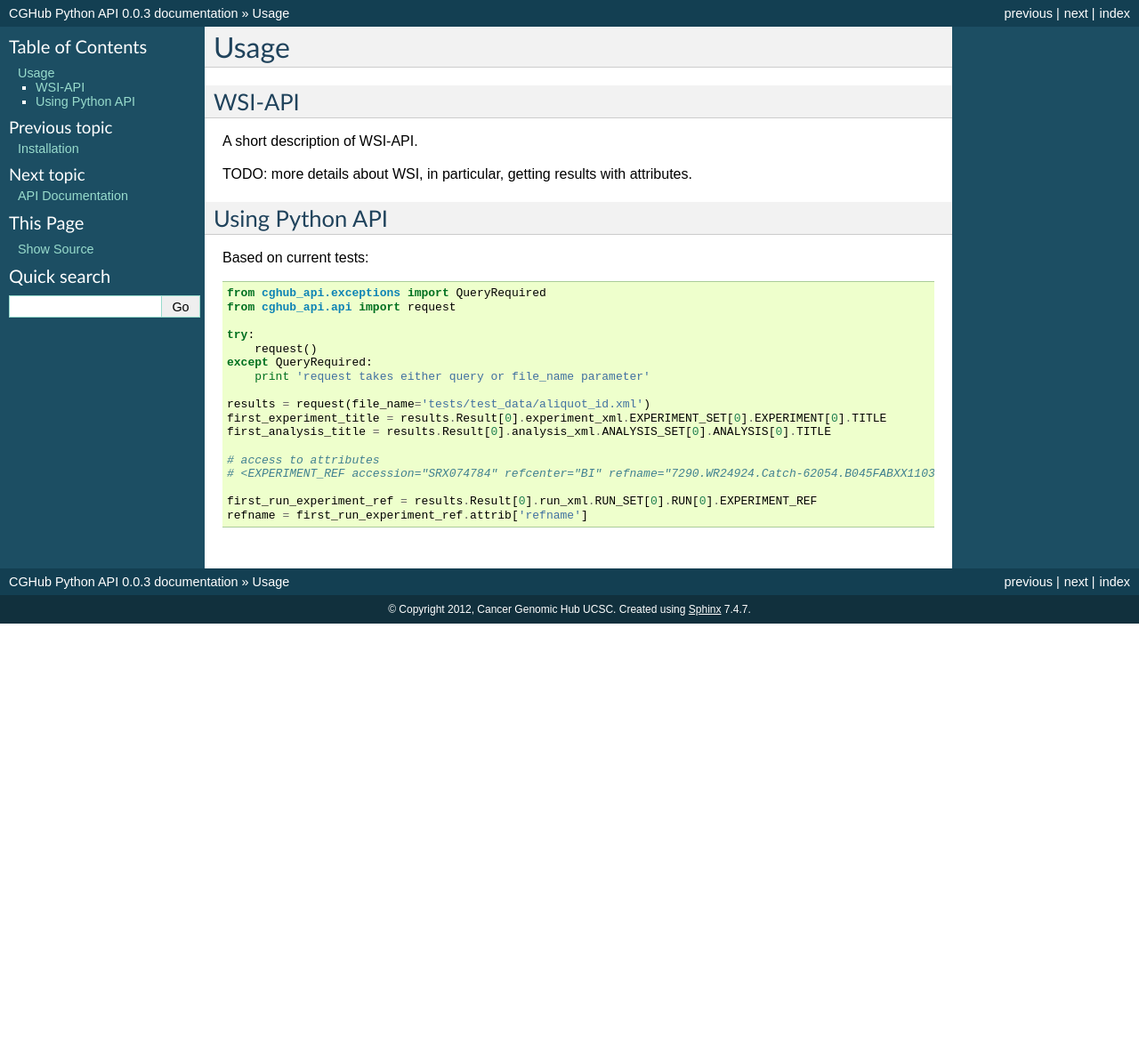
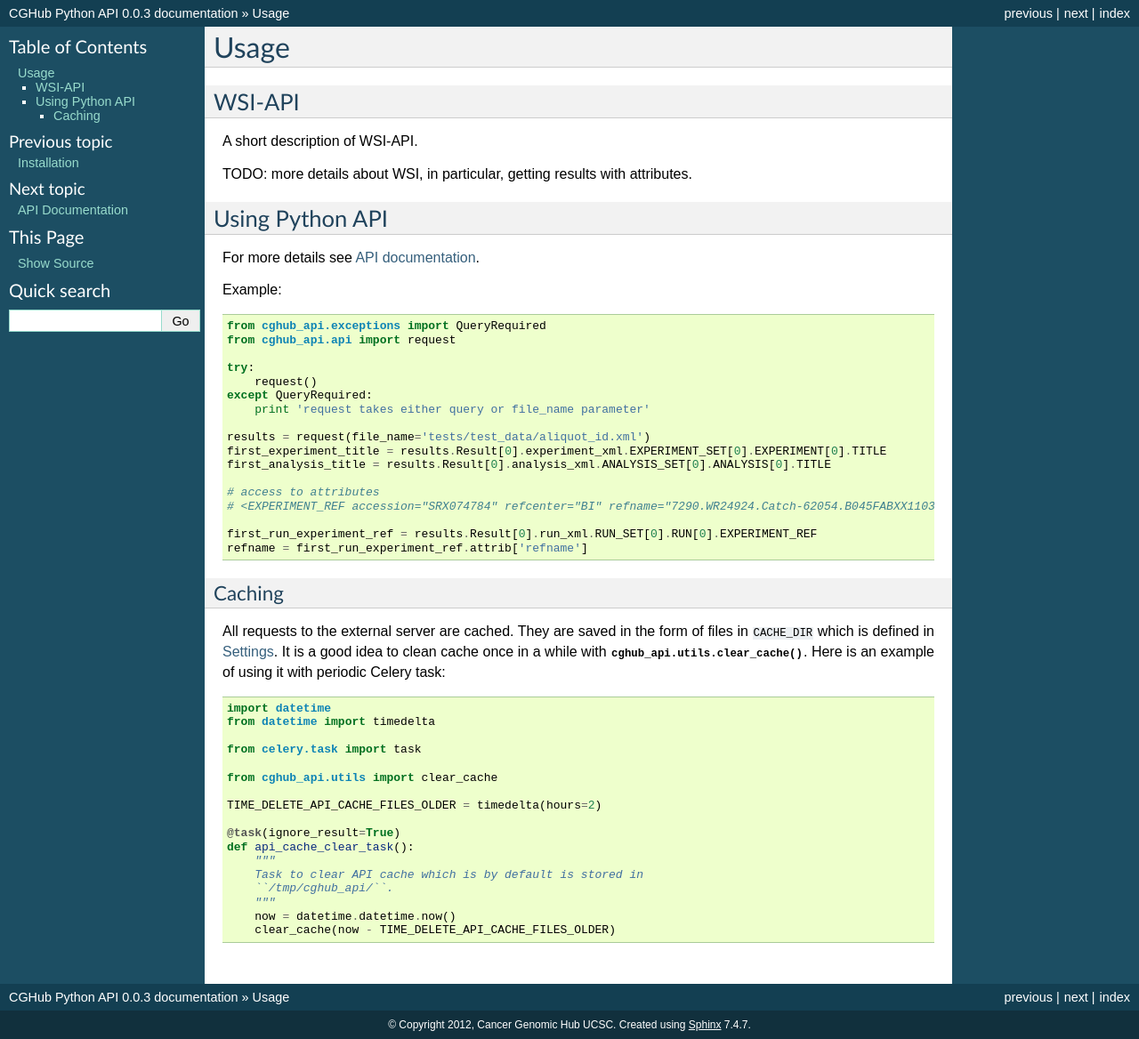
Before and after one commit to dudarev/cghub, a Sphinx documentation site: the page built from cghub_api/docs/source/usage.rst, in a window 1280 px wide. Shown: the whole page at 89% size. Built offline with Sphinx 7.4.7, drawn with Linux system fonts in a browser that asks for light colours; before the commit the page ends 900 px from its top, so only the background shows below that.

Commit message:
ticket:37 described how to clean cache

```diff
--- a/cghub_api/docs/source/cghub_api.rst
+++ b/cghub_api/docs/source/cghub_api.rst
@@ -22,7 +22,7 @@ cghub_api.api
 
     .. automethod:: cghub_api.api.Results.__init__
 
-.. _configuration
+.. _settings:
 
 Settings
 --------------
--- a/cghub_api/docs/source/usage.rst
+++ b/cghub_api/docs/source/usage.rst
@@ -15,7 +15,9 @@ TODO: more details about WSI, in particular, getting results with attributes.
 Using Python API
 ---------------------
 
-Based on current tests:
+For more details see :ref:`API documentation <api>`.
+
+Example:
 
 .. code-block:: python
 
@@ -36,3 +38,30 @@ Based on current tests:
 
     first_run_experiment_ref = results.Result[0].run_xml.RUN_SET[0].RUN[0].EXPERIMENT_REF
     refname = first_run_experiment_ref.attrib['refname']
+
+Caching
+~~~~~~~
+
+All requests to the external server are cached. They are saved in the form of files in ``CACHE_DIR`` which is defined in :ref:`settings`.
+It is a good idea to clean cache once in a while with :func:`cghub_api.utils.clear_cache`.
+Here is an example of using it with periodic Celery task:
+
+.. code-block:: python
+
+    import datetime
+    from datetime import timedelta
+
+    from celery.task import task
+
+    from cghub_api.utils import clear_cache
+
+    TIME_DELETE_API_CACHE_FILES_OLDER = timedelta(hours=2)
+
+    @task(ignore_result=True)
+    def api_cache_clear_task():
+        """
+        Task to clear API cache which is by default is stored in
+        ``/tmp/cghub_api/``.
+        """
+        now = datetime.datetime.now()
+        clear_cache(now - TIME_DELETE_API_CACHE_FILES_OLDER)
```
